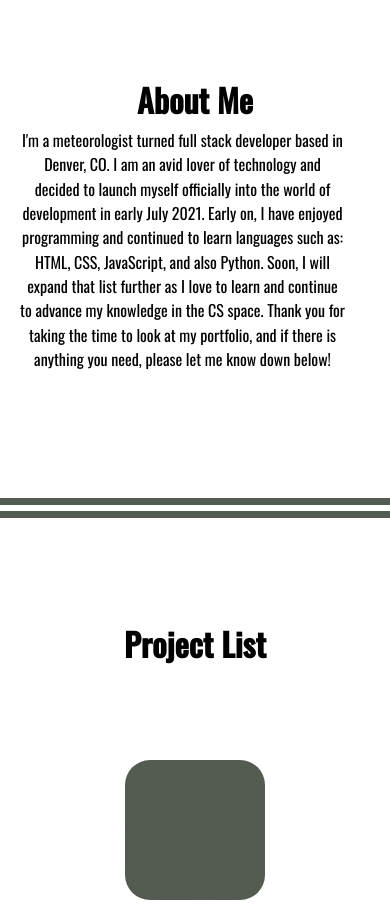
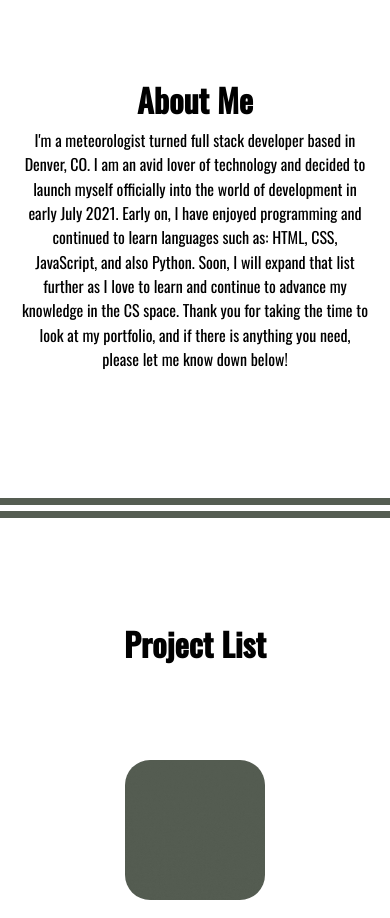
Before and after one commit to ingl3585/portfolio, a React (Create React App) app: page / in a window 390 px wide. Shown: the part 1240-2158 px from the top of the page. Built offline with nearby package versions, Linux system fonts and the light colour scheme.

Commit message:
updated about styles

```diff
--- a/src/components/ProjectList/projectList.css
+++ b/src/components/ProjectList/projectList.css
@@ -70,6 +70,9 @@
         width: 33.5%;
         margin: 0 0 20px 0;
     }
+    .a-desc {
+        padding-right: 0;
+    }
 }
 
 @media screen and (max-width: 480px) {
```
